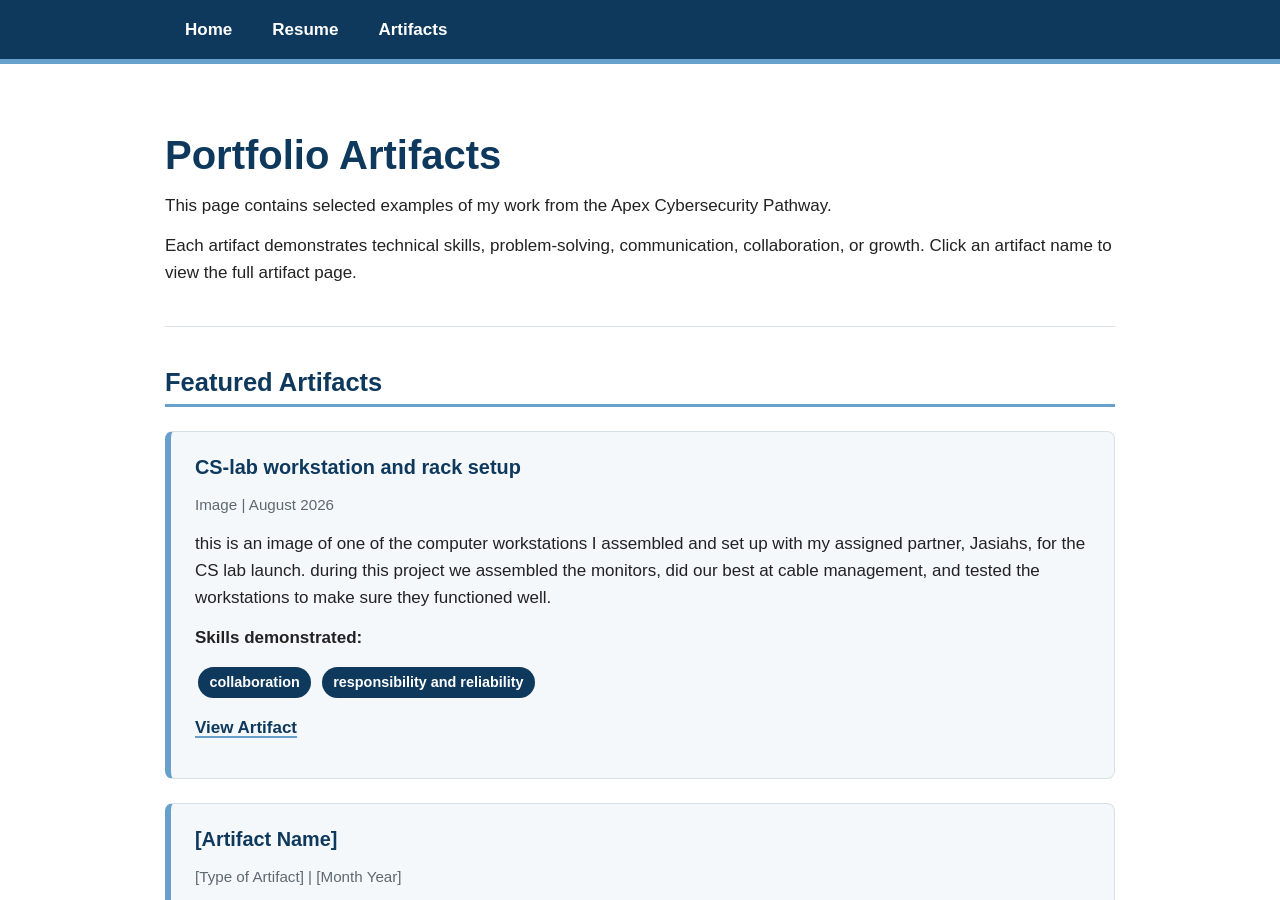
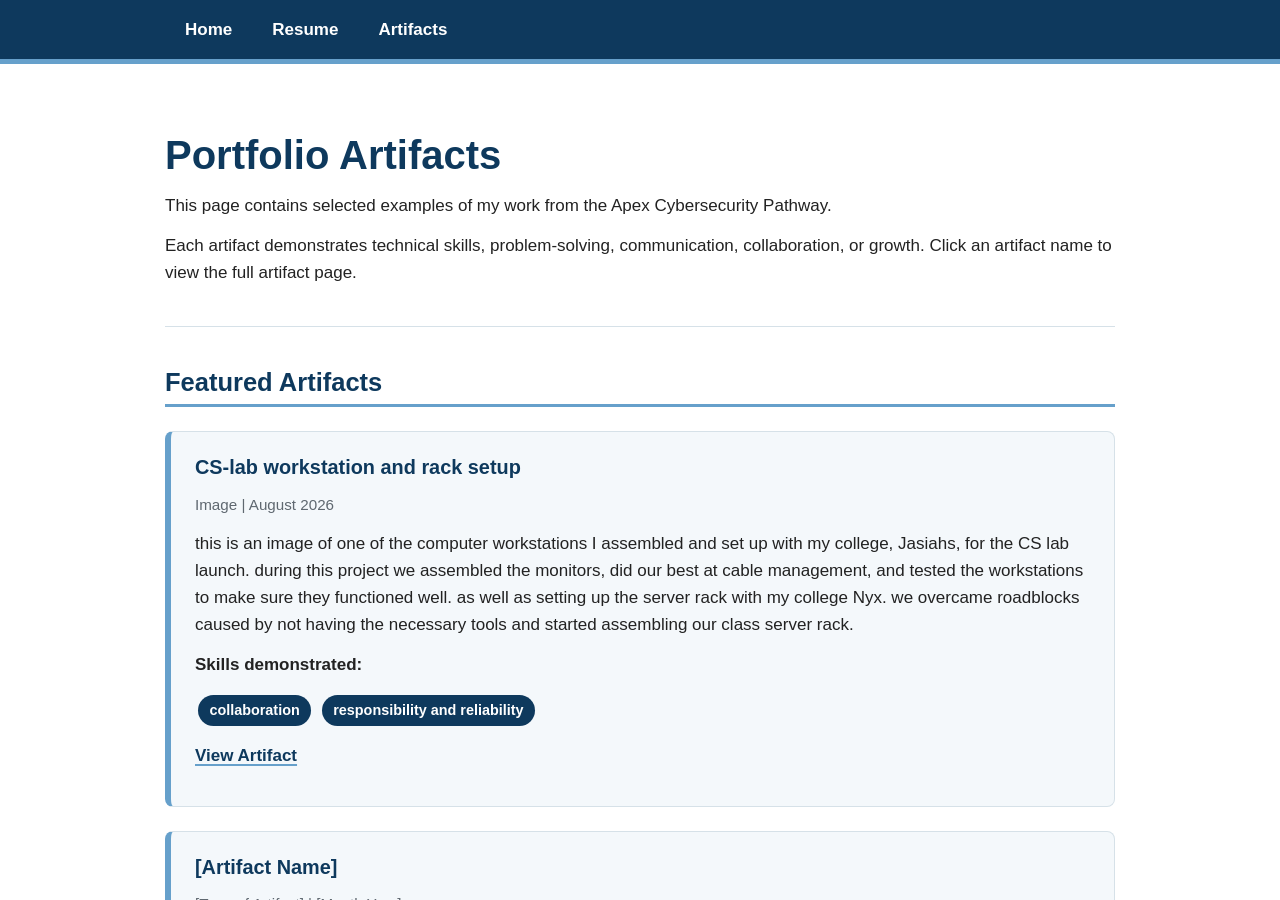
Before and after one commit to 0ysterfish/APEX-portfolio, a Jekyll site: the page built from artifacts.md, in a window 1280 px wide and 900 px high. Built offline with Jekyll 4.4.1, drawn with Linux system fonts in a browser that asks for light colours.

Commit message:
editedarttifact file

```diff
--- a/artifacts.md
+++ b/artifacts.md
@@ -18,7 +18,8 @@ Each artifact demonstrates technical skills, problem-solving, communication, col
 ### CS-lab workstation and rack setup
 <p class="artifact-meta">Image | August 2026</p>
 
-this is an image of one of the computer workstations I assembled and set up with my assigned partner, Jasiahs, for the CS lab launch. during this project we assembled the monitors, did our best at cable management, and tested the workstations to make sure they functioned well.
+this is an image of one of the computer workstations I assembled and set up with my college, Jasiahs, for the CS lab launch. during this project we assembled the monitors, did our best at cable management, and tested the workstations to make sure they functioned well.
+as well as setting up the server rack with my college Nyx. we overcame roadblocks caused by not having the necessary tools and started assembling our class server rack.
 
 
 **Skills demonstrated:**
```
